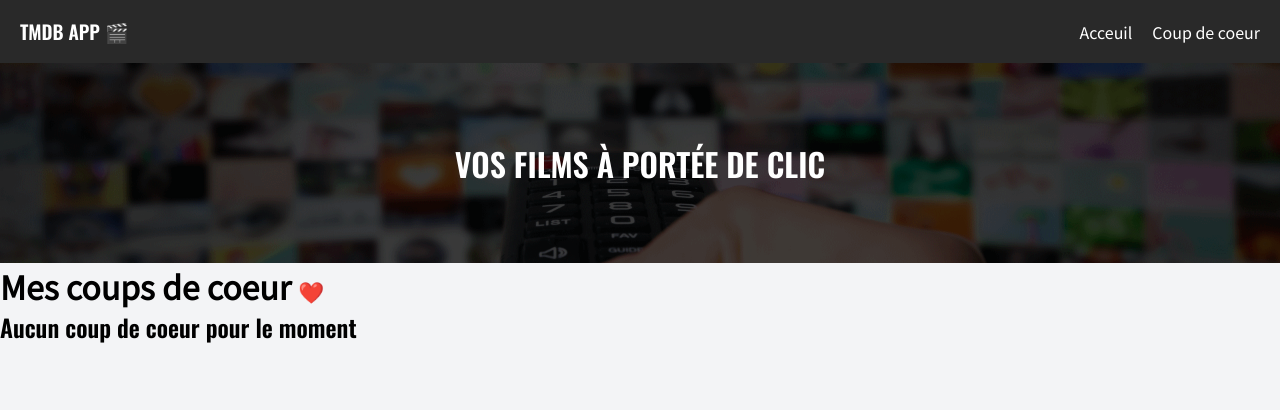
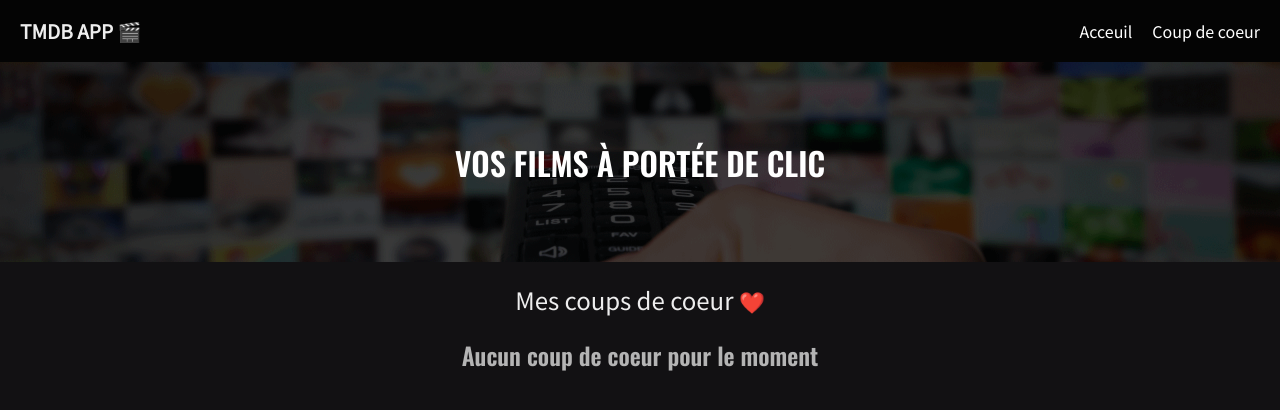
Before and after one commit to florella-yannis/tmdb-app, a React (Create React App) app: page /about in a window 1280 px wide. Shown: the top 410 px of the page. Built offline with nearby package versions, Linux system fonts and the light colour scheme.

Commit message:
modif about + css

```diff
--- a/src/components/Card.js
+++ b/src/components/Card.js
@@ -71,7 +71,7 @@ const Card = ({ movie }) => {
                     break;
             }
         }
-    return genreArray.slice(0,3).map((genre) => <li key={genre}> {genre}</li>);
+        return genreArray.slice(0, 3).map((genre) => <li key={genre}> {genre}</li>);
     };
 
     const addStorage = () => {
@@ -83,9 +83,15 @@ const Card = ({ movie }) => {
         }
     }
 
+    const deleteStorage = () => {
+        let storedData = window.localStorage.movies.split(",");
+        let newData = storedData.filter((id) => id != movie.id);
+        window.localStorage.movies = newData;
+    }
+
 
     return (
-        <li className="card-container">
+        <div className="card-container">
             <div className="poster">
                 <img
                     src={
@@ -97,21 +103,29 @@ const Card = ({ movie }) => {
                 />
             </div>
             <h2>{movie.title}</h2>
-            {movie.release_date ? (
-                <h3>Sortie le : {dateFormater(movie.release_date)} </h3>
+            {movie.release_date ? ((
+                <h3>Sortie le : {dateFormater(movie.release_date)} </h3>)
             ) : null}
             <p>
                 {movie.vote_average.toFixed(1)}/10 <span>⭐</span>
             </p>
             <ul className="genre">
                 {
-                    movie.genre_ids ? genreFinder() : null
+                    movie.genre_ids ? genreFinder() : movie.genres.map((genre) => (
+                        <li key={genre}>{genre.name}</li>
+                    ))
                 }
             </ul>
             {movie.overview ? <h4>Synopsis</h4> : ""}
             <p className="overflow">{movie.overview}</p>
-            <div className="btn" onClick={() => addStorage()}> ❤️ </div>
-        </li>
+
+            {movie.genre_ids ? (
+                <div className="btn" onClick={() => addStorage()}> ❤️ </div>) :
+                (<div className="btn" onClick={() =>{
+                    deleteStorage();
+                window.location.reload()}}> ❌</div>)
+            }
+        </div>
     );
 };
 
--- a/src/styles/components/card.css
+++ b/src/styles/components/card.css
@@ -1,13 +1,16 @@
 .card-container{
     width: 33%;
     max-width: 400px;
-    min-width: 250px;
-    background-color: rgba(0, 0, 0, 0.199);
-    box-shadow: rgba(0, 0, 0, 0.1) 0px 10px 15px -3px, rgba(0, 0, 0, 0.05) 0px 4px 6px -2px;
+    min-width: 290px;
+    background-color: #222222;
+    box-shadow: #2A2A2A 0px 10px 15px -3px, #313131 0px 4px 6px -2px;
     border-radius: 5px;
     padding: 10px;
     margin: 15px;
     position: relative;
+}
+.card-container p{
+    margin-bottom: 5px;
 }
 .overflow {
     max-height: 200px;
@@ -18,6 +21,7 @@
     display: flex;
     width: 100%;
 }
+
 .card-container img{
     margin: 0 auto;
     /* max-height: 250px; */
@@ -28,12 +32,11 @@
 .card-container h3 {
     font-weight: 400;
     font-size: 16px;
-    color: #000000b5;
 }
 
 
 .btn{
-    background: #3c3d3e90;
+    background: #5d5a5a;
     position: absolute;
     top: 16px;
     left: 89%;
@@ -47,7 +50,16 @@
     z-index: 50;
 }
 .btn:hover {
-    background: #141420;
-    box-shadow: 0 0 10px #1f1f1f5a;
+    background: #5d5a5abe;
+    box-shadow: 0 0 6px #5d5a5a;
     font-size: 1.025rem;
 }
+.genre{
+    display: flex;
+}
+.genre li {
+    margin: 5px;
+    padding: 3px 10px;
+    border-radius: 5px;
+    background: #6E6E6E;
+}
--- a/src/styles/components/form.css
+++ b/src/styles/components/form.css
@@ -3,6 +3,9 @@
     display: flex;
     flex-direction: column;
     align-items: center;
+}
+.form-container{
+    margin-bottom: 15px;
 }
 
 .cards-container {
@@ -31,7 +34,7 @@ input[type="submit"] {
     width: 240px;
     border-radius: 0 0 10px 10px;
     border: none;
-    background: rgb(29, 28, 28);
+    background: #3A3A3A;
     color: white;
     font-size: 1.2rem;
     cursor: pointer;
@@ -39,13 +42,13 @@ input[type="submit"] {
 }
 
 input[type="submit"]:hover {
-    background: rgba(29, 28, 28, 0.748);
+    background: #494949
 
 }
 
 .btn-container {
     margin: 8px auto;
-    width: 150px;
+    width: 240px;
     display: flex;
     justify-content: space-around;
     cursor: pointer;
@@ -60,8 +63,8 @@ input[type="submit"]:hover {
 }
 
 #less, #more {
-    background: rgb(169, 164, 169);
-    width: 110px;
+    background: #6E6E6E;
+    width: 120px;
     transition: 0.3s;
     display: flex;
     align-items: center;
@@ -72,6 +75,6 @@ input[type="submit"]:hover {
 }
 
 #less:hover, #more:hover {
-    background: rgb(213, 206, 213);
+    background: #938f8f;
 
 }
--- a/src/styles/pages/about.css
+++ b/src/styles/pages/about.css
@@ -1,4 +1,11 @@
+.list-page > h1{
+    text-align: center;
+    margin: 20px 0;
+    font-size: 1.5rem;
+    font-weight: 400;
+}
 .result{
     display: flex;
-
+    flex-wrap: wrap;
+    justify-content: space-around;
 }
--- a/src/styles/settings.css
+++ b/src/styles/settings.css
@@ -4,13 +4,19 @@
   box-sizing: border-box;
 }
 body{
-  background-color: #f3f4f6;
+  background-color: #121113;
+  color: white;
 }
-span, h2, h3, h4{
+h2, h4{
   font-family: 'Oswald', sans-serif;
+  color: #B4B4B4;
 }
-p, a, h1{
+h4{
+  margin-bottom: 2px;
+}
+p, a, h1,li, h3, span{
   font-family: 'Noto Sans KR', sans-serif;
+  color: #EEEEEE;
 }
 li {
   list-style: none;
@@ -24,3 +30,24 @@ span{
   font-weight: 500;
   font-size: 1.3rem;
 }
+
+/* ===== Scrollbar CSS ===== */
+  /* Firefox */
+  * {
+    scrollbar-width: auto;
+    scrollbar-color: #484848 #7B7B7B;
+  }
+
+  /* Chrome, Edge, and Safari */
+  *::-webkit-scrollbar {
+    width: 10px;
+  }
+
+  *::-webkit-scrollbar-track {
+    background: #7B7B7B;
+  }
+
+  *::-webkit-scrollbar-thumb {
+    background-color: #484848;
+    border-radius: 10px;
+  }
```
